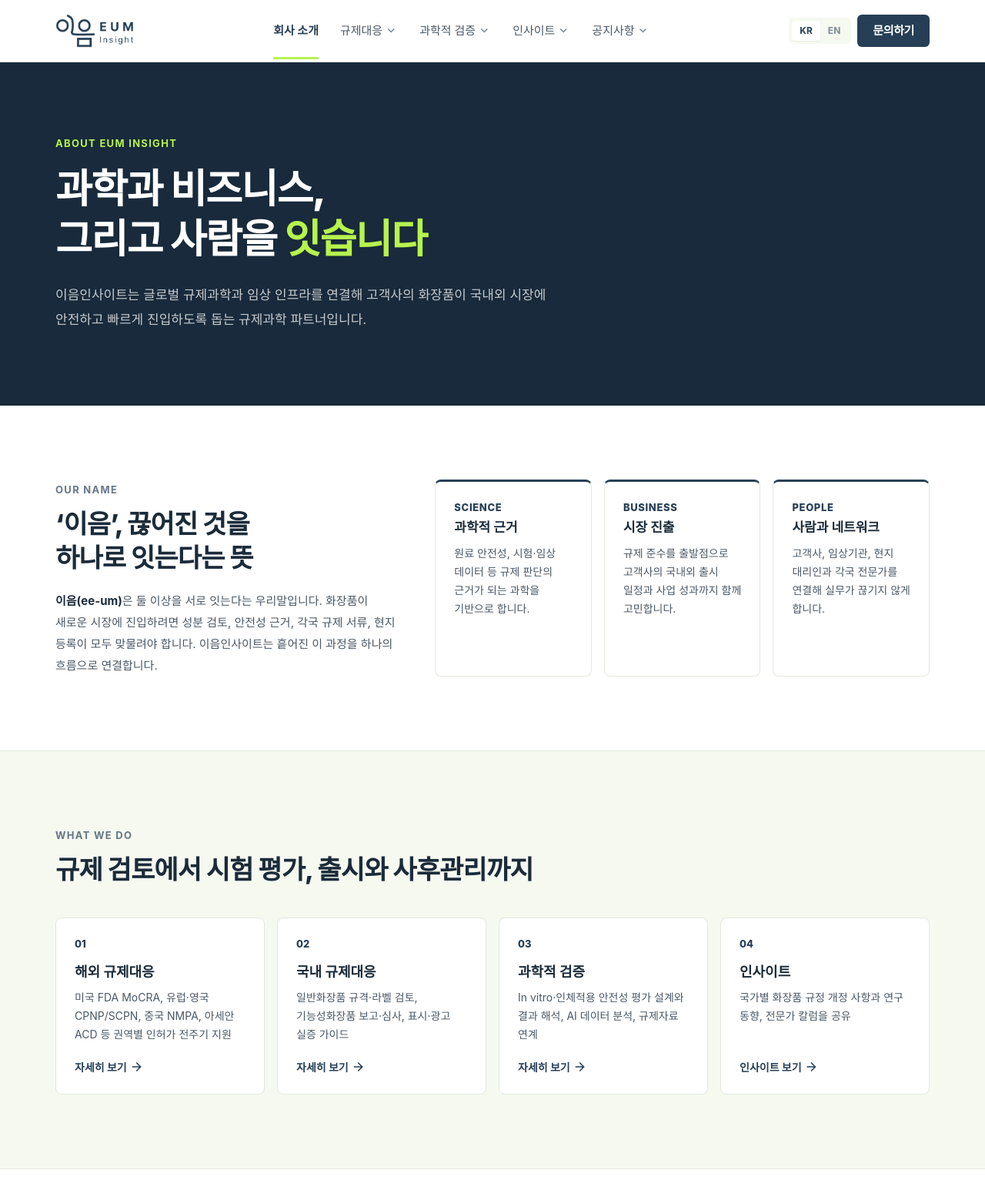
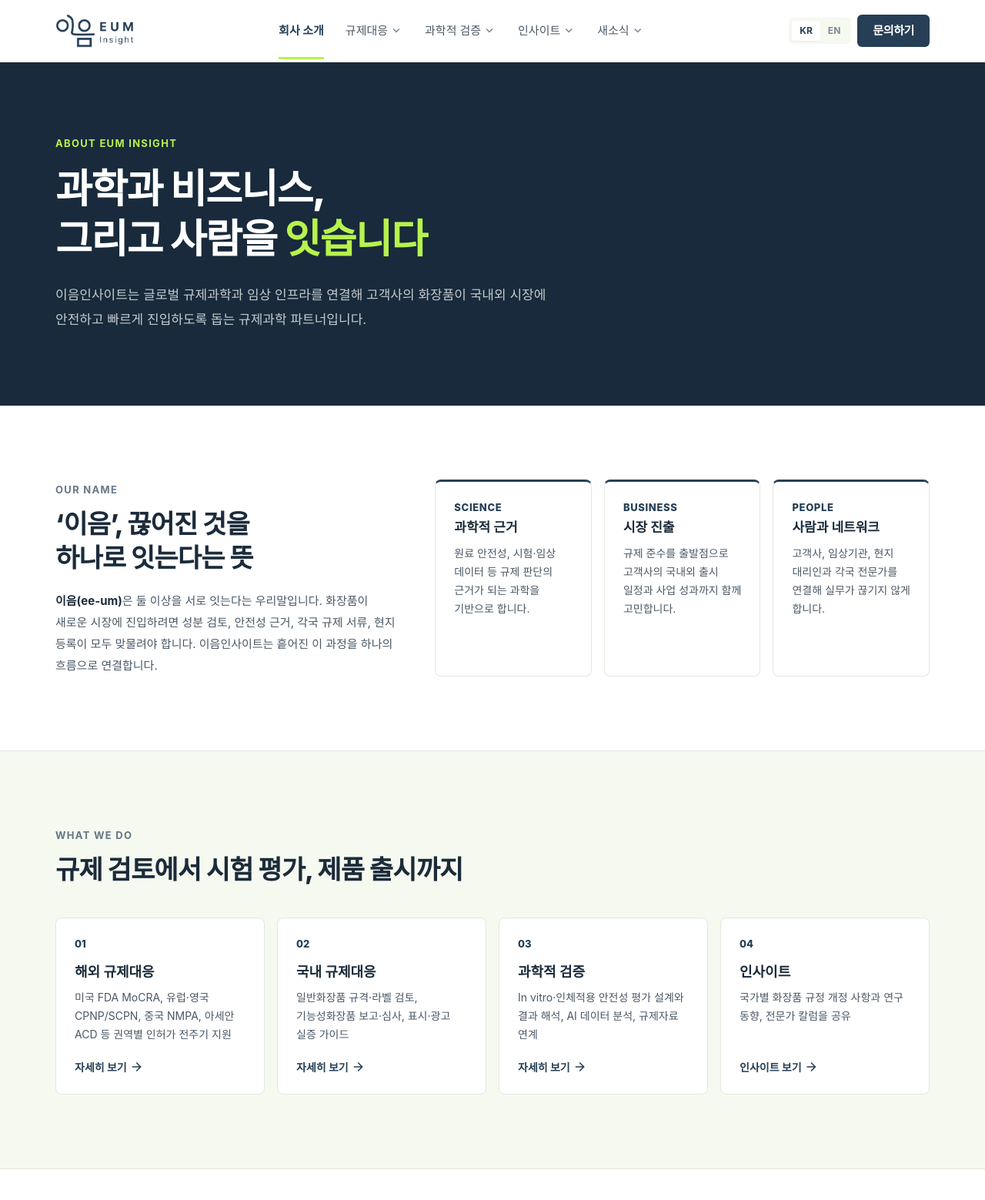
Before and after one commit to Kojinhyeok/eum-backend, a Spring Boot app: page /about in a window 1280 px wide. Shown: the top 1559 px of the page at 77% size. Run offline with Spring Boot 4, Linux system fonts and the light colour scheme; some of the project's set-up classes (security, data sources, template engines, error pages and the like) are left out, and stand-ins take their place; some libraries are stand-ins or nearby versions; some web fonts are replaced.

Commit message:
11-19 수정요청 1단계: 문구 수정, 영문 고정 문구, 과학적 검증 순서 변경

```diff
--- a/src/main/java/com/euminsight/eum/domain/board/BoardType.java
+++ b/src/main/java/com/euminsight/eum/domain/board/BoardType.java
@@ -9,8 +9,8 @@ public enum BoardType {
 
     RESEARCH("insights", "research", "화장품 연구동향", "인사이트"),
     COLUMN("insights", "column", "전문가 칼럼", "인사이트"),
-    NOTICE("notice", "company", "회사공지", "공지사항"),
-    EVENT("notice", "event", "행사 및 세미나", "공지사항");
+    NOTICE("notice", "company", "알림", "새소식"),
+    EVENT("notice", "event", "함께하는 기관", "새소식");
 
     private final String group;
     private final String slug;
--- a/src/main/resources/static/js/site.js
+++ b/src/main/resources/static/js/site.js
@@ -79,6 +79,80 @@
     document.body.appendChild(s);
   }
 
+  /* ---------------------------------------------------------
+     2-1. 영문 고정 문구 (구글 번역 대신 지정한 영문 사용)
+        - data-en="About us"        : EN일 때 글자를 그대로 교체
+        - data-en-html="<b>..</b>"  : EN일 때 HTML로 교체 (굵게 등)
+        - data-ko-only              : EN일 때 숨김
+        교체한 요소는 notranslate 처리해 구글 번역이 다시 바꾸지 않게 함
+     --------------------------------------------------------- */
+  function applyFixedEnglish() {
+    document.querySelectorAll('[data-en], [data-en-html]').forEach(function (el) {
+      if (el.hasAttribute('data-en-html')) {
+        el.innerHTML = el.getAttribute('data-en-html');
+      } else {
+        el.textContent = el.getAttribute('data-en');
+      }
+      el.classList.add('notranslate');
+      el.setAttribute('translate', 'no');
+    });
+    document.querySelectorAll('[data-ko-only]').forEach(function (el) {
+      el.hidden = true;
+      el.style.display = 'none';
+    });
+  }
+
+  /* ---------------------------------------------------------
+     2-2. 영문 용어 고정 (구글 번역 결과를 한 번 더 보정)
+        본문처럼 data-en을 달기 어려운 곳의 잘못된 번역을 바로잡음
+     --------------------------------------------------------- */
+  var EN_GLOSSARY = [
+    [/\bE+eum\b/g, 'Eum'],
+    [/\bIeum\b/g, 'Eum'],
+    [/\bBaek Ji[- ]?[Hh]oon\b/g, 'Ji Hwoon Baek'],
+    [/\bJi[- ]?[Hh]oon Baek\b/g, 'Ji Hwoon Baek'],
+    [/\bBusinessand\b/g, 'Business and'],
+    [/\bOverseas\b/g, 'Global'],
+    [/\boverseas\b/g, 'global'],
+    [/\bDomestic\b/g, 'Korean'],
+    [/\bdomestic\b/g, 'Korean']
+  ];
+
+  function fixTextNode(node) {
+    var text = node.nodeValue;
+    if (!text || !/[A-Za-z]/.test(text)) return;
+    var fixed = text;
+    EN_GLOSSARY.forEach(function (rule) { fixed = fixed.replace(rule[0], rule[1]); });
+    if (fixed !== text) node.nodeValue = fixed;
+  }
+
+  function fixTree(root) {
+    if (root.nodeType === 3) { fixTextNode(root); return; }
+    if (root.nodeType !== 1) return;
+    var walker = document.createTreeWalker(root, NodeFilter.SHOW_TEXT, null);
+    var n;
+    while ((n = walker.nextNode())) fixTextNode(n);
+  }
+
+  function watchEnglishGlossary() {
+    var pending = [];
+    var timer = null;
+    var observer = new MutationObserver(function (records) {
+      records.forEach(function (r) {
+        if (r.type === 'characterData') pending.push(r.target);
+        r.addedNodes.forEach(function (n) { pending.push(n); });
+      });
+      if (timer) return;
+      timer = setTimeout(function () {
+        timer = null;
+        var list = pending; pending = [];
+        list.forEach(fixTree);
+      }, 50);
+    });
+    observer.observe(document.body, { childList: true, subtree: true, characterData: true });
+    fixTree(document.body);
+  }
+
   function initLanguage() {
     var current = getTransLang();
     document.querySelectorAll('.lang-btn').forEach(function (btn) {
@@ -90,6 +164,10 @@
     });
     if (current !== 'ko') {
       document.documentElement.lang = current;
+      if (current === 'en') {
+        applyFixedEnglish();
+        watchEnglishGlossary();
+      }
       loadGoogleTranslate();
     }
   }
--- a/src/main/resources/templates/about.html
+++ b/src/main/resources/templates/about.html
@@ -23,9 +23,9 @@
         <div class="container-x grid gap-10 lg:grid-cols-12 lg:gap-12">
             <div class="lg:col-span-5">
                 <span class="kicker">Our Name</span>
-                <h2 class="h-section mt-3">‘이음’, 끊어진 것을<br>하나로 잇는다는 뜻</h2>
+                <h2 class="h-section mt-3">‘<span data-en="Eum">이음</span>’, 끊어진 것을<br>하나로 잇는다는 뜻</h2>
                 <p class="mt-5 text-[15px] leading-7">
-                    <strong class="font-bold text-ink notranslate" translate="no">이음(ee-um)</strong>은 둘 이상을 서로 잇는다는 우리말입니다.
+                    <span data-en-html="&lt;strong class=&quot;font-bold text-ink&quot;&gt;EUM(ee-um, 이음)&lt;/strong&gt; is a Korean word meaning to connect two or more things."><strong class="font-bold text-ink">이음(ee-um)</strong>은 둘 이상을 서로 잇는다는 우리말입니다.</span>
                     화장품이 새로운 시장에 진입하려면 성분 검토, 안전성 근거, 각국 규제 서류, 현지 등록이 모두 맞물려야 합니다.
                     이음인사이트는 흩어진 이 과정을 하나의 흐름으로 연결합니다.
                 </p>
@@ -55,7 +55,7 @@
         <div class="container-x">
             <div class="max-w-3xl">
                 <span class="kicker">What We Do</span>
-                <h2 class="h-section mt-3">규제 검토에서 시험 평가,<br class="sm:hidden"> 출시와 사후관리까지</h2>
+                <h2 class="h-section mt-3">규제 검토에서 시험 평가,<br class="sm:hidden"> 제품 출시까지</h2>
             </div>
 
             <div class="mt-10 grid gap-4 md:grid-cols-2 lg:grid-cols-4">
@@ -98,8 +98,8 @@
                 <div class="lg:col-span-4">
                     <div class="rounded-lg bg-primary p-6 text-white sm:p-7 lg:sticky lg:top-28">
                         <p class="text-[13px] font-bold text-lime">대표 컨설턴트</p>
-                        <p class="mt-2 text-[28px] font-extrabold tracking-tight">백지훈</p>
-                        <p class="mt-0.5 text-[14px] font-semibold text-white/70 notranslate" translate="no">JI HWOON BAEK</p>
+                        <p class="mt-2 text-[28px] font-extrabold tracking-tight" data-en="Ji Hwoon Baek">백지훈</p>
+                        <p class="mt-0.5 text-[14px] font-semibold text-white/70 notranslate" translate="no" data-ko-only>JI HWOON BAEK</p>
                         <ul class="mt-6 space-y-2.5 border-t border-white/15 pt-5 text-[14px] leading-6 text-white/85">
                             <li>대한화장품학회 안전성분과 위원장</li>
                             <li>한국피부장벽학회 부회장</li>
@@ -138,10 +138,10 @@
                     </div>
 
                     <!-- 연구과제 -->
-                    <h3 class="mt-12 text-[18px] font-extrabold">연구과제 참여</h3>
+                    <h3 class="mt-12 text-[18px] font-extrabold" data-en="National R&amp;D Projects">주요 연구과제</h3>
                     <ul class="mt-4 space-y-2">
                         <li class="flex gap-3 rounded-md bg-surface-low px-4 py-3.5 text-[14px] leading-6"><span class="mt-[9px] h-1.5 w-1.5 shrink-0 rounded-full bg-primary"></span><span class="text-ink">국가별 피부특성은행 구축 사업</span></li>
-                        <li class="flex gap-3 rounded-md bg-surface-low px-4 py-3.5 text-[14px] leading-6"><span class="mt-[9px] h-1.5 w-1.5 shrink-0 rounded-full bg-primary"></span><span class="text-ink">화장품 위해성평가 수행을 위한 피부흡수율 연구 <span class="text-ink-mute">(25201화의안001)</span></span></li>
+                        <li class="flex gap-3 rounded-md bg-surface-low px-4 py-3.5 text-[14px] leading-6"><span class="mt-[9px] h-1.5 w-1.5 shrink-0 rounded-full bg-primary"></span><span class="text-ink">화장품 위해성평가 수행을 위한 피부흡수율 연구</span></li>
                         <li class="flex gap-3 rounded-md bg-surface-low px-4 py-3.5 text-[14px] leading-6"><span class="mt-[9px] h-1.5 w-1.5 shrink-0 rounded-full bg-primary"></span><span class="text-ink">제주지역자원 기반 기능성 바이오(화장품) 제품 개발</span></li>
                     </ul>
 
--- a/src/main/resources/templates/fragments/layout.html
+++ b/src/main/resources/templates/fragments/layout.html
@@ -44,22 +44,22 @@
 
         <nav class="hidden items-center lg:flex" aria-label="주요 메뉴">
             <div class="nav-item">
-                <a href="/about" class="nav-link" th:classappend="${active == 'about'} ? 'is-active'">회사 소개</a>
+                <a href="/about" class="nav-link" th:classappend="${active == 'about'} ? 'is-active'"><span data-en="About us">회사 소개</span></a>
             </div>
             <div class="nav-item">
                 <a href="/global" class="nav-link" th:classappend="${active == 'global' or active == 'domestic'} ? 'is-active'">
-                    규제대응<span class="material-symbols-outlined notranslate nav-caret" translate="no" aria-hidden="true">expand_more</span>
+                    <span data-en="Regulatory Affairs">규제대응</span><span class="material-symbols-outlined notranslate nav-caret" translate="no" aria-hidden="true">expand_more</span>
                 </a>
                 <div class="nav-dropdown">
                     <div class="nav-dropdown-inner">
-                        <a href="/global">해외 규제대응</a>
-                        <a href="/domestic">국내 규제대응</a>
+                        <a href="/global" data-en="Global Registrations">해외 규제대응</a>
+                        <a href="/domestic" data-en="Korean Registrations">국내 규제대응</a>
                     </div>
                 </div>
             </div>
             <div class="nav-item">
                 <a href="/clinical" class="nav-link" th:classappend="${active == 'clinical'} ? 'is-active'">
-                    과학적 검증<span class="material-symbols-outlined notranslate nav-caret" translate="no" aria-hidden="true">expand_more</span>
+                    <span data-en="Scientific Verification">과학적 검증</span><span class="material-symbols-outlined notranslate nav-caret" translate="no" aria-hidden="true">expand_more</span>
                 </a>
                 <div class="nav-dropdown">
                     <div class="nav-dropdown-inner">
@@ -71,7 +71,7 @@
             </div>
             <div class="nav-item">
                 <a href="/regulations" class="nav-link" th:classappend="${active == 'regulations' or active == 'insights'} ? 'is-active'">
-                    인사이트<span class="material-symbols-outlined notranslate nav-caret" translate="no" aria-hidden="true">expand_more</span>
+                    <span data-en="Insights">인사이트</span><span class="material-symbols-outlined notranslate nav-caret" translate="no" aria-hidden="true">expand_more</span>
                 </a>
                 <div class="nav-dropdown">
                     <div class="nav-dropdown-inner">
@@ -83,12 +83,12 @@
             </div>
             <div class="nav-item">
                 <a href="/notice/company" class="nav-link" th:classappend="${active == 'notice'} ? 'is-active'">
-                    공지사항<span class="material-symbols-outlined notranslate nav-caret" translate="no" aria-hidden="true">expand_more</span>
+                    <span data-en="News">새소식</span><span class="material-symbols-outlined notranslate nav-caret" translate="no" aria-hidden="true">expand_more</span>
                 </a>
                 <div class="nav-dropdown">
                     <div class="nav-dropdown-inner">
-                        <a href="/notice/company">회사공지</a>
-                        <a href="/notice/event">행사 및 세미나</a>
+                        <a href="/notice/company">알림</a>
+                        <a href="/notice/event">함께하는 기관</a>
                     </div>
                 </div>
             </div>
@@ -112,17 +112,17 @@
     <div id="mobile-menu" class="hidden max-h-[calc(100vh-4rem)] overflow-y-auto border-t border-line bg-white lg:hidden">
         <nav class="container-x" aria-label="모바일 메뉴">
             <div class="mobile-group">
-                <a href="/about" class="mobile-link" th:classappend="${active == 'about'} ? 'is-active'">회사 소개</a>
+                <a href="/about" class="mobile-link" th:classappend="${active == 'about'} ? 'is-active'" data-en="About us">회사 소개</a>
             </div>
             <div class="mobile-group">
-                <a href="/global" class="mobile-link" th:classappend="${active == 'global' or active == 'domestic'} ? 'is-active'">규제대응</a>
+                <a href="/global" class="mobile-link" th:classappend="${active == 'global' or active == 'domestic'} ? 'is-active'" data-en="Regulatory Affairs">규제대응</a>
                 <div class="mobile-sub">
-                    <a href="/global">해외 규제대응</a>
-                    <a href="/domestic">국내 규제대응</a>
+                    <a href="/global" data-en="Global Registrations">해외 규제대응</a>
+                    <a href="/domestic" data-en="Korean Registrations">국내 규제대응</a>
                 </div>
             </div>
             <div class="mobile-group">
-                <a href="/clinical" class="mobile-link" th:classappend="${active == 'clinical'} ? 'is-active'">과학적 검증</a>
+                <a href="/clinical" class="mobile-link" th:classappend="${active == 'clinical'} ? 'is-active'" data-en="Scientific Verification">과학적 검증</a>
                 <div class="mobile-sub">
                     <a href="/clinical#invitro">in vitro 시험</a>
                     <a href="/clinical#human">인체적용시험</a>
@@ -130,7 +130,7 @@
                 </div>
             </div>
             <div class="mobile-group">
-                <a href="/regulations" class="mobile-link" th:classappend="${active == 'regulations' or active == 'insights'} ? 'is-active'">인사이트</a>
+                <a href="/regulations" class="mobile-link" th:classappend="${active == 'regulations' or active == 'insights'} ? 'is-active'" data-en="Insights">인사이트</a>
                 <div class="mobile-sub">
                     <a href="/regulations">글로벌 규제동향</a>
                     <a href="/insights/research">화장품 연구동향</a>
@@ -138,10 +138,10 @@
                 </div>
             </div>
             <div class="mobile-group">
-                <a href="/notice/company" class="mobile-link" th:classappend="${active == 'notice'} ? 'is-active'">공지사항</a>
+                <a href="/notice/company" class="mobile-link" th:classappend="${active == 'notice'} ? 'is-active'" data-en="News">새소식</a>
                 <div class="mobile-sub">
-                    <a href="/notice/company">회사공지</a>
-                    <a href="/notice/event">행사 및 세미나</a>
+                    <a href="/notice/company">알림</a>
+                    <a href="/notice/event">함께하는 기관</a>
                 </div>
             </div>
         </nav>
@@ -155,7 +155,7 @@
 </header>
 
 <!-- =========================================================
-     게시판 탭: 인사이트 / 공지사항 하위 메뉴 이동
+     게시판 탭: 인사이트 / 새소식 하위 메뉴 이동
      th:replace="~{fragments/layout :: insightTabs('RESEARCH')}"
      ========================================================= -->
 <nav th:fragment="insightTabs(current)" class="border-b border-line bg-white" aria-label="인사이트 메뉴">
@@ -166,10 +166,10 @@
     </div>
 </nav>
 
-<nav th:fragment="noticeTabs(current)" class="border-b border-line bg-white" aria-label="공지사항 메뉴">
+<nav th:fragment="noticeTabs(current)" class="border-b border-line bg-white" aria-label="새소식 메뉴">
     <div class="container-x no-scrollbar flex gap-6 overflow-x-auto">
-        <a href="/notice/company" class="board-tab" th:classappend="${current == 'NOTICE'} ? 'is-active'">회사공지</a>
-        <a href="/notice/event" class="board-tab" th:classappend="${current == 'EVENT'} ? 'is-active'">행사 및 세미나</a>
+        <a href="/notice/company" class="board-tab" th:classappend="${current == 'NOTICE'} ? 'is-active'">알림</a>
+        <a href="/notice/event" class="board-tab" th:classappend="${current == 'EVENT'} ? 'is-active'">함께하는 기관</a>
     </div>
 </nav>
 
@@ -202,7 +202,7 @@
         <div class="lg:col-span-5">
             <div class="flex items-center gap-3 notranslate" translate="no">
                 <img src="/img/logo-white.png" alt="이음 EUM Insight" class="h-8 w-auto" width="589" height="253" loading="lazy">
-                <span class="text-[16px] font-bold text-white">(주)이음인사이트</span>
+                <span class="text-[16px] font-bold text-white" data-en="Eum Insight Ltd.">(주)이음인사이트</span>
             </div>
             <p class="mt-4 max-w-md text-[14px] leading-6">
                 국내외 화장품을 위한 전주기 규제 과학(Regulatory Science) 및 임상 전략 통합 컨설팅 전문 기관입니다.
@@ -218,7 +218,7 @@
 
         <dl class="grid grid-cols-[112px_1fr] gap-x-4 gap-y-3 text-[14px] sm:grid-cols-[auto_1fr] sm:gap-x-8 lg:col-span-7">
             <dt class="font-bold text-white">대표자</dt>
-            <dd>백지훈 (대표 컨설턴트)</dd>
+            <dd data-en="Ji Hwoon Baek (Principal Consultant)">백지훈 (대표 컨설턴트)</dd>
             <dt class="font-bold text-white">사업자등록번호</dt>
             <dd>847-81-04025</dd>
             <dt class="font-bold text-white">본사 주소</dt>
@@ -232,13 +232,13 @@
     <div class="border-t border-white/10">
         <div class="container-x flex flex-col gap-2 py-5 text-[13px] sm:flex-row sm:items-center sm:justify-between">
             <a href="/privacy" class="font-bold text-white hover:text-lime">개인정보처리방침</a>
-            <p class="notranslate" translate="no">© <span th:text="${#dates.year(#dates.createNow())}">2026</span> EUM Insight Co., Ltd. All rights reserved.</p>
+            <p class="notranslate" translate="no">© <span th:text="${#dates.year(#dates.createNow())}">2026</span> Eum Insight Ltd. All rights reserved.</p>
         </div>
     </div>
 </footer>
 
 <div id="google_translate_element"></div>
-<script src="/js/site.js?v=20261106" defer></script>
+<script src="/js/site.js?v=20261124" defer></script>
 </th:block>
 
 </body>
--- a/src/main/resources/templates/index.html
+++ b/src/main/resources/templates/index.html
@@ -35,13 +35,13 @@
                     <span class="text-[13px] font-semibold text-ink-mute notranslate" translate="no">Eum Insight (pronounced “ee-um”)</span>
                 </div>
 
-                <h1 class="mt-5 text-[36px] font-extrabold leading-[1.15] tracking-[-0.035em] text-ink sm:text-5xl lg:text-[56px]">
+                <h1 translate="no" class="notranslate mt-5 text-[36px] font-extrabold leading-[1.15] tracking-[-0.035em] text-ink sm:text-5xl lg:text-[56px]">
                     Connecting Science,<br>
                     Business, <span class="relative inline-block whitespace-nowrap"><span class="absolute inset-x-0 bottom-1 h-2.5 bg-lime sm:h-3"></span><span class="relative">and People</span></span>
                 </h1>
 
                 <p class="lead mt-6 max-w-2xl">
-                    글로벌 규제과학과 임상 인프라를 유기적으로 연결하는 토탈 인허가 솔루션, <strong class="font-bold text-ink">이음인사이트</strong>입니다.
+                    글로벌 규제과학과 임상 인프라를 유기적으로 연결하는 토탈 인허가 솔루션, <strong class="font-bold text-ink" data-en="Eum Insight">이음인사이트</strong>입니다.
                     과학적 타당성과 규제 준수를 바탕으로 고객사의 성공적인 국내외 시장 진출을 지원합니다.
                 </p>
 
```
Also changed, not shown: src/main/resources/templates/clinical.html (+60 -60 lines).
